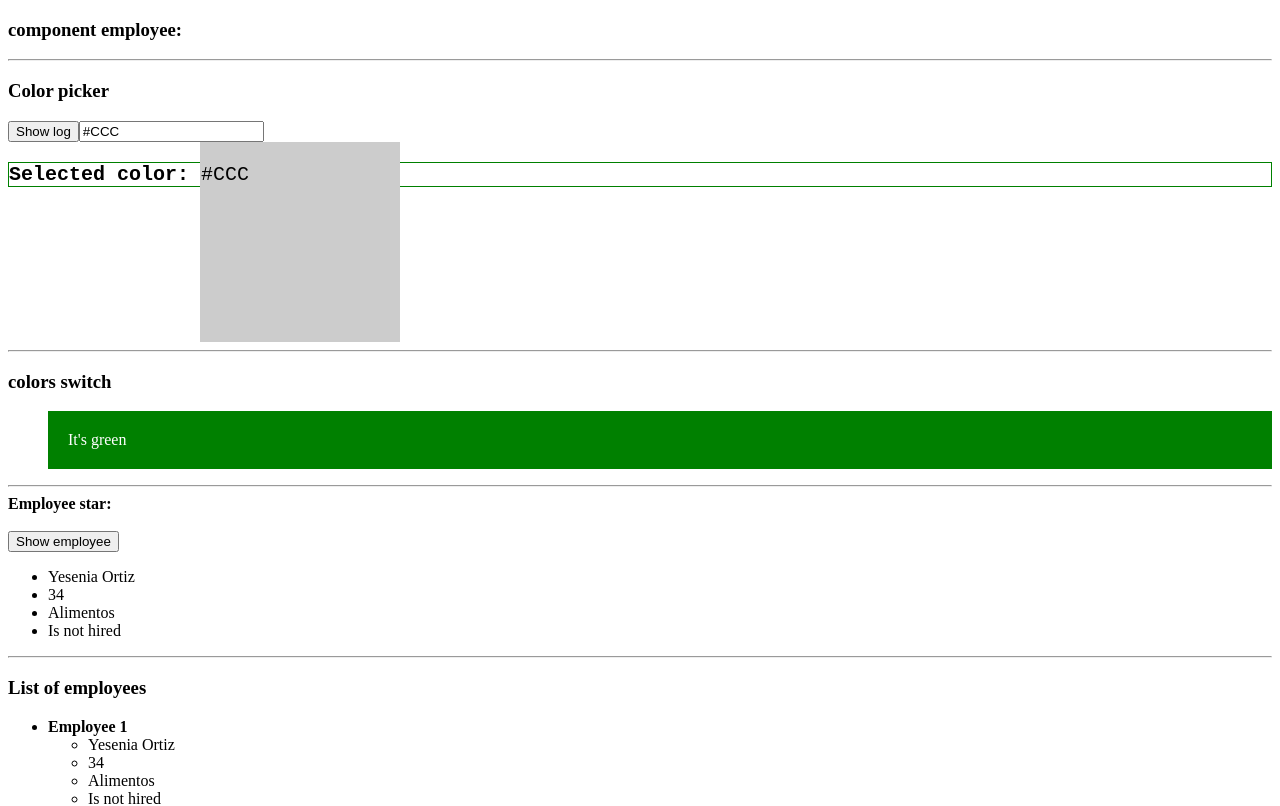
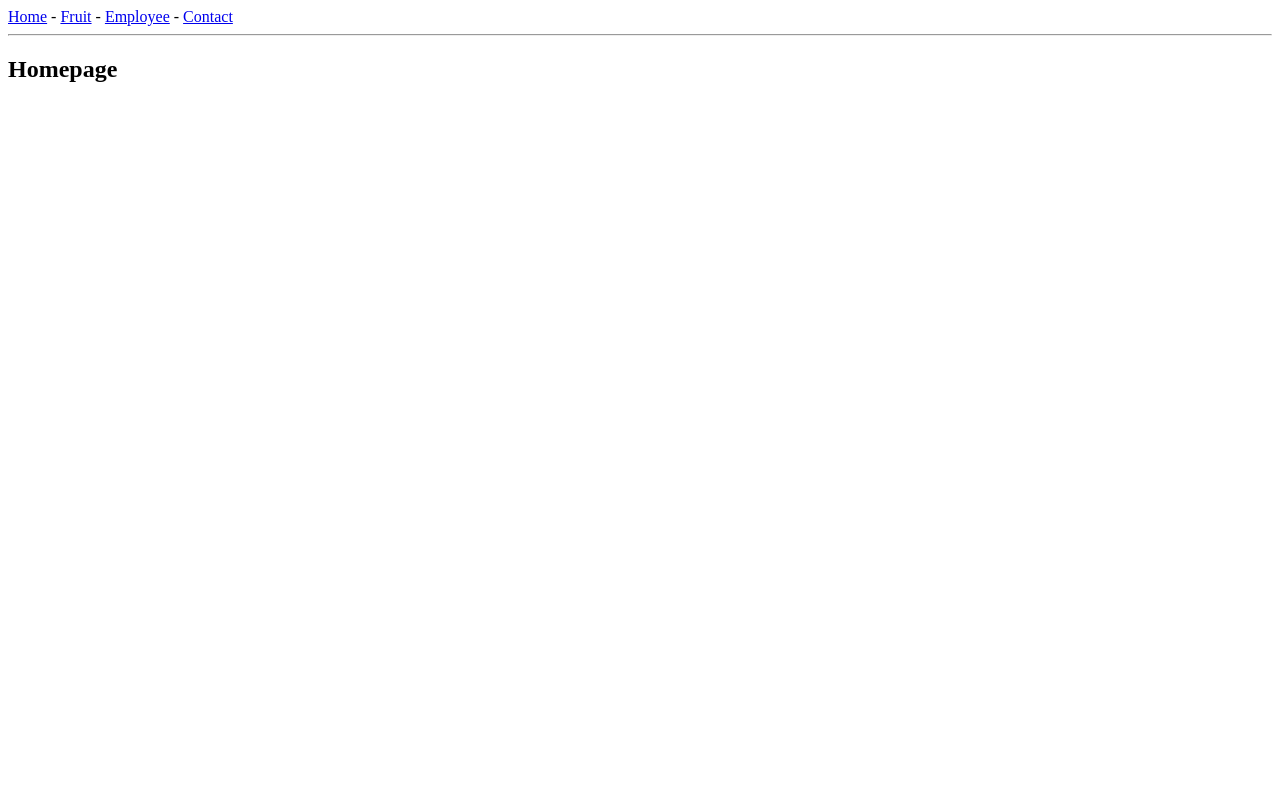
Before and after one commit to jonnyalexbh/angular4p0, an Angular app: page / in a window 1280 px wide. Shown: the top 806 px of the page. Built offline with nearby package versions, Linux system fonts and the light colour scheme.

Commit message:
menu de navegacion

```diff
--- a/src/app/app.component.html
+++ b/src/app/app.component.html
@@ -1 +1,10 @@
+<nav>
+  <a [routerLink]="['/home']">Home</a>
+  - <a [routerLink]="['/fruit']">Fruit</a>
+  - <a [routerLink]="['/employee']">Employee</a>
+  - <a [routerLink]="['/contact']">Contact</a>
+</nav>
+
+<hr>
+
 <router-outlet></router-outlet>
--- a/src/app/app.module.ts
+++ b/src/app/app.module.ts
@@ -7,12 +7,16 @@
 import { AppComponent } from './app.component';
 import { FruitComponent } from './fruit/fruit.component';
 import { EmployeeComponent } from './employee/employee.component';
+import { HomeComponent } from './home/home.component';
+import { ContactComponent } from './contact/contact.component';
 
 @NgModule({
   declarations: [
     AppComponent,
     FruitComponent,
-    EmployeeComponent
+    EmployeeComponent,
+    HomeComponent,
+    ContactComponent
   ],
   imports: [
     BrowserModule,
--- /dev/null
+++ b/src/app/contact/contact.component.html
@@ -0,0 +1 @@
+<h2>{{title}}</h2>
--- /dev/null
+++ b/src/app/contact/contact.component.ts
@@ -0,0 +1,10 @@
+import { Component } from '@angular/core';
+
+@Component({
+  selector: 'contact',
+  templateUrl: './contact.component.html'
+})
+
+export class ContactComponent{
+  public title = 'Web contact page';
+}
--- /dev/null
+++ b/src/app/home/home.component.html
@@ -0,0 +1 @@
+<h2>{{title}}</h2>
--- /dev/null
+++ b/src/app/home/home.component.ts
@@ -0,0 +1,10 @@
+import { Component } from '@angular/core';
+
+@Component({
+  selector: 'home',
+  templateUrl: './home.component.html'
+})
+
+export class HomeComponent{
+  public title = 'Homepage';
+}
```
Also changed, not shown: src/app/app.routing.ts (+6 -2 lines).
